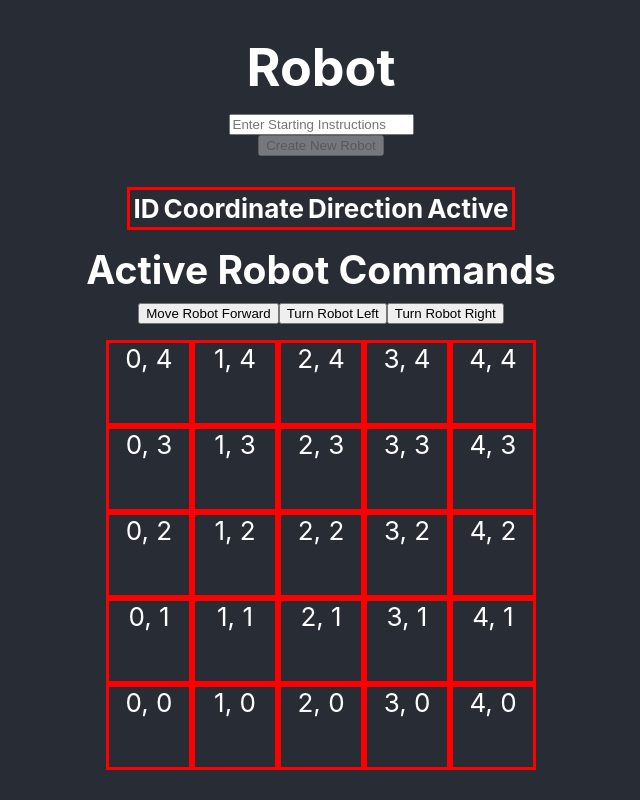
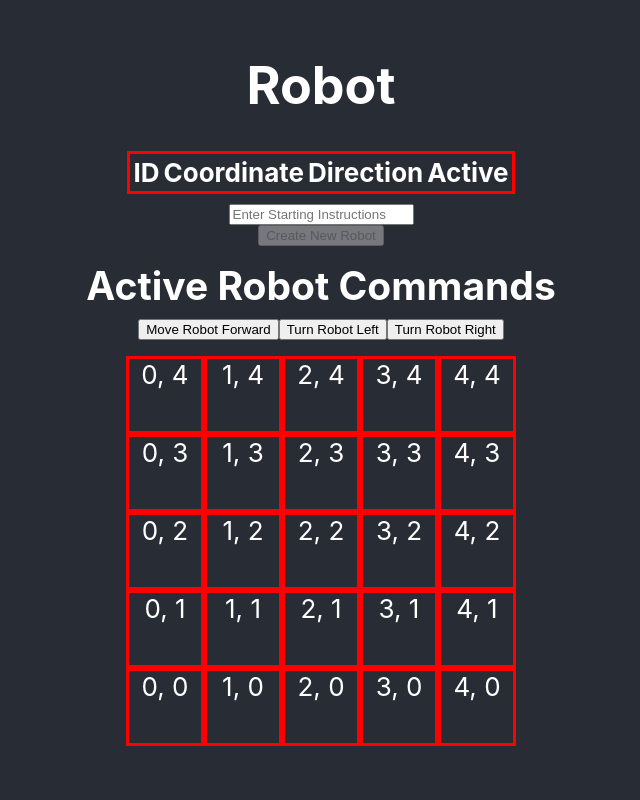
Before and after one commit to luketellis/robot, a React (Create React App) app: page / in a window 1280 px wide. Shown: the whole page, without its empty margins (319-959 px from the left). Built offline with nearby package versions, Linux system fonts and the light colour scheme.

Commit message:
Github pages commit

```diff
--- a/package.json
+++ b/package.json
@@ -1,5 +1,6 @@
 {
 	"name": "my-app",
+	"homepage": "https://luketellis.github.io/robot/",
 	"version": "0.1.0",
 	"private": true,
 	"dependencies": {
@@ -19,7 +20,9 @@
 		"start": "react-scripts start",
 		"build": "react-scripts build",
 		"test": "jest",
-		"eject": "react-scripts eject"
+		"eject": "react-scripts eject",
+		"predeploy": "npm run build",
+		"deploy": "gh-pages -d build"
 	},
 	"eslintConfig": {
 		"extends": [
@@ -41,6 +44,7 @@
 	},
 	"devDependencies": {
 		"@testing-library/jest-dom": "^5.14.1",
+		"gh-pages": "^3.2.3",
 		"jest": "^26.6.0",
 		"jest-each": "^27.3.1"
 	}
--- a/src/App.css
+++ b/src/App.css
@@ -3,8 +3,7 @@
 }
 
 h1 {
-	margin-block-start: 0.1em;
-	margin-block-end: 0.1em;
+	margin-top: 0%;
 }
 
 .App-header {
--- a/src/App.js
+++ b/src/App.js
@@ -30,6 +30,7 @@ function App() {
 			);
 
 			setRobotArray((prevState) => [...prevState, potentialRobot]);
+			setInstruction('');
 		} catch (e) {
 			displayToast(e.message);
 			return;
@@ -40,13 +41,13 @@ function App() {
 
 	const updateActiveRobot = (id, property, value) => {
 		try {
-			let oldRobotArray = [...robotArray];
+			const oldRobotArray = [...robotArray];
 
-			var matchingRobotArray = oldRobotArray.filter((robot) => {
+			const matchingRobotArray = oldRobotArray.filter((robot) => {
 				return robot.id === id;
 			});
 
-			var nonMatchingRobotArray = oldRobotArray.filter((robot) => {
+			const nonMatchingRobotArray = oldRobotArray.filter((robot) => {
 				return robot.id !== id;
 			});
 
@@ -56,7 +57,7 @@ function App() {
 				});
 			}
 
-			var matchingRobot = { ...matchingRobotArray[0] };
+			const matchingRobot = { ...matchingRobotArray[0] };
 			matchingRobot[property] = value;
 
 			const robotArrayWithUpdatedValues = [
@@ -78,8 +79,8 @@ function App() {
 		}
 	};
 
-	const handleSearchTerm = (e) => {
-		setInstruction(e.target.value.trim());
+	const handleInstructionTerm = (e) => {
+		setInstruction(e.target.value);
 	};
 
 	const displayToast = (message, icon = '⚠️') => {
@@ -99,23 +100,23 @@ function App() {
 					/>
 				</div>
 				<h1>Robot</h1>
+
+				<Table
+					tableHeadings={['ID', 'Coordinate', 'Direction', 'Active']}
+					tableData={robotArray}
+					setActive={updateActiveRobot}
+				/>
+
 				<TextInput
 					helperText=""
 					placeholder="Enter Starting Instructions"
-					onChange={handleSearchTerm}
+					onChange={handleInstructionTerm}
+					value={instruction}
 				/>
 				<Button
 					label="Create New Robot"
 					onClick={addRobot}
 					disabled={!instruction}
-				/>
-
-				<br />
-
-				<Table
-					tableHeadings={['ID', 'Coordinate', 'Direction', 'Active']}
-					tableData={robotArray}
-					setActive={updateActiveRobot}
 				/>
 
 				<RobotMovementBar
--- a/src/components/GridCell/GridCell.css
+++ b/src/components/GridCell/GridCell.css
@@ -1,12 +1,21 @@
 .gridcell {
-	min-width: 10vh;
-	min-height: 10vh;
+	min-width: 9vh;
+	min-height: 9vh;
 	border-style: solid;
 	border-color: red;
 	display: inline-flex;
 	flex-direction: column;
 	align-items: center;
 }
+
+/* .robot {
+	transition-duration: 1s;
+	transition-timing-function: ease-in-out;
+}
+
+.north {
+	transform: rotateZ(0deg);
+} */
 
 .east {
 	transform: rotateZ(90deg);
@@ -17,5 +26,5 @@
 }
 
 .west {
-	transform: rotateZ(-90deg);
+	transform: rotateZ(270deg);
 }
--- a/src/components/GridCell/GridCell.jsx
+++ b/src/components/GridCell/GridCell.jsx
@@ -14,9 +14,9 @@ export default function GridCell({ coordinateText, robot, setActive }) {
 			{robot && (
 				<FaRobot
 					onClick={() => setActive(robot.id, 'active', true)}
-					className={`${turnDirectionIntoLowerCase(robot.direction)} robot${
-						robot.id
-					}`}
+					className={`${turnDirectionIntoLowerCase(
+						robot.direction
+					)} robot robot${robot.id}`}
 				/>
 			)}
 		</span>
```
Also changed, not shown: 2 other files (tests, documents, lock files or other folders).
